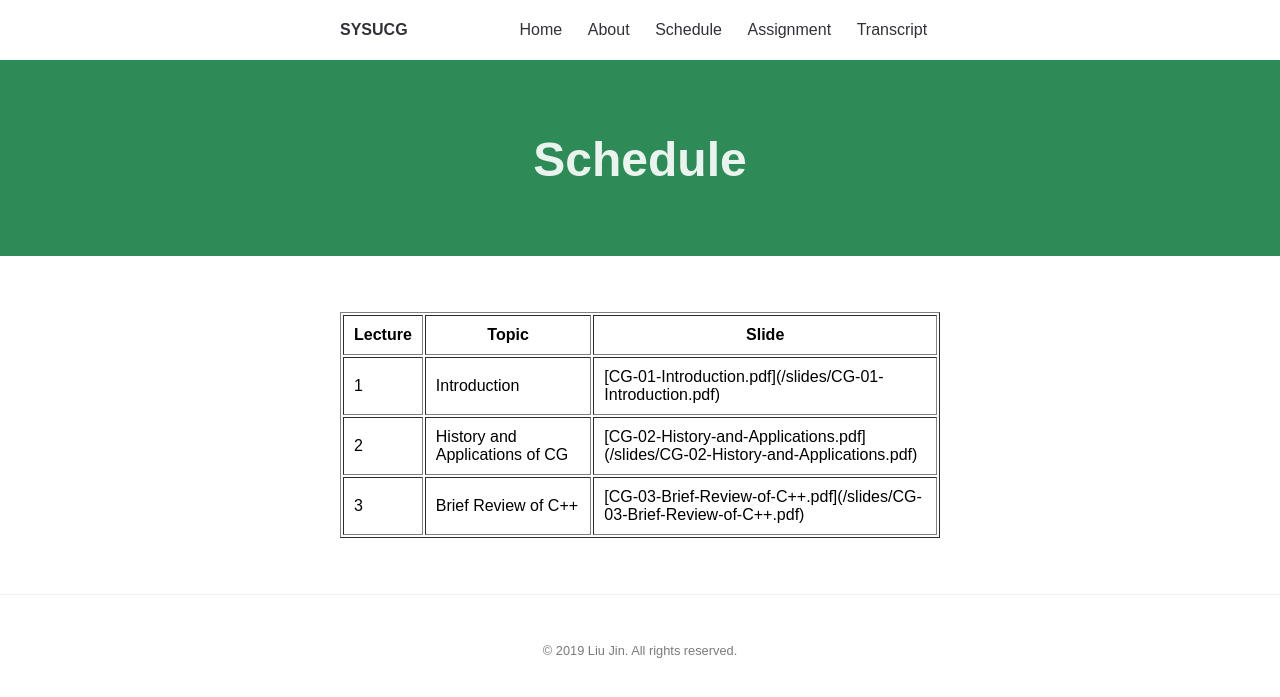
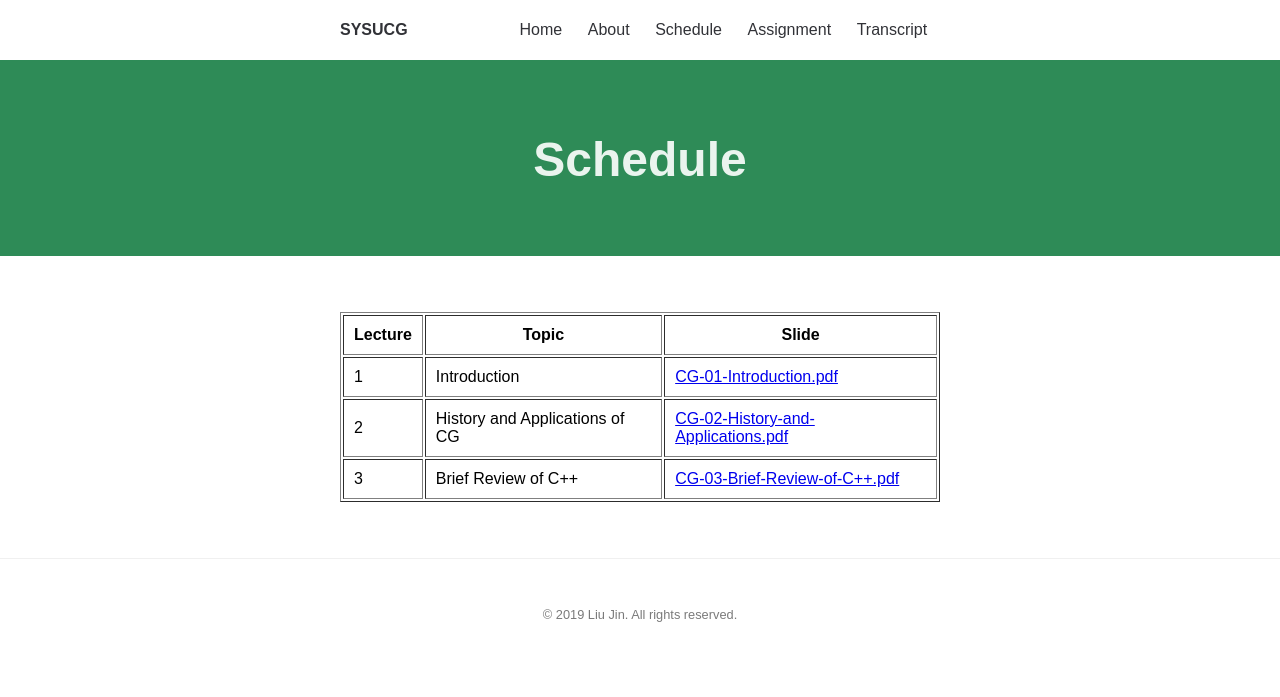
Before and after one commit to sysucg2019/sysucg2019.github.io, a Jekyll site: the page built from schedule.md, in a window 1280 px wide. Shown: the top 697 px of the page. Built offline with Jekyll 4.4.1, drawn with Linux system fonts in a browser that asks for light colours; part of the change alters nothing that is shown.

Commit message:
Update schedule.md

```diff
--- a/schedule.md
+++ b/schedule.md
@@ -13,16 +13,16 @@ permalink: /schedule/
   <tr>
     <td> 1 </td>
     <td> Introduction </td>
-    <td> [CG-01-Introduction.pdf](/slides/CG-01-Introduction.pdf) </td>
+    <td> <a href="https://github.com/sysucg2019/sysucg2019.github.io/raw/master/slides/CG-01-Introduction.pdf">CG-01-Introduction.pdf</a> </td>
   </tr>
   <tr>
     <td> 2 </td>
     <td> History and Applications of CG </td>
-    <td> [CG-02-History-and-Applications.pdf](/slides/CG-02-History-and-Applications.pdf) </td>
+    <td> <a href="https://github.com/sysucg2019/sysucg2019.github.io/raw/master/slides/CG-02-History-and-Applications.pdf">CG-02-History-and-Applications.pdf</a> </td>
   </tr>
   <tr>
     <td> 3 </td>
     <td> Brief Review of C++ </td>
-    <td> [CG-03-Brief-Review-of-C++.pdf](/slides/CG-03-Brief-Review-of-C++.pdf) </td>
+    <td> <a href="https://github.com/sysucg2019/sysucg2019.github.io/raw/master/slides/CG-03-Brief-Review-of-C++.pdf">CG-03-Brief-Review-of-C++.pdf</a> </td>
   </tr>
 </table>
```
